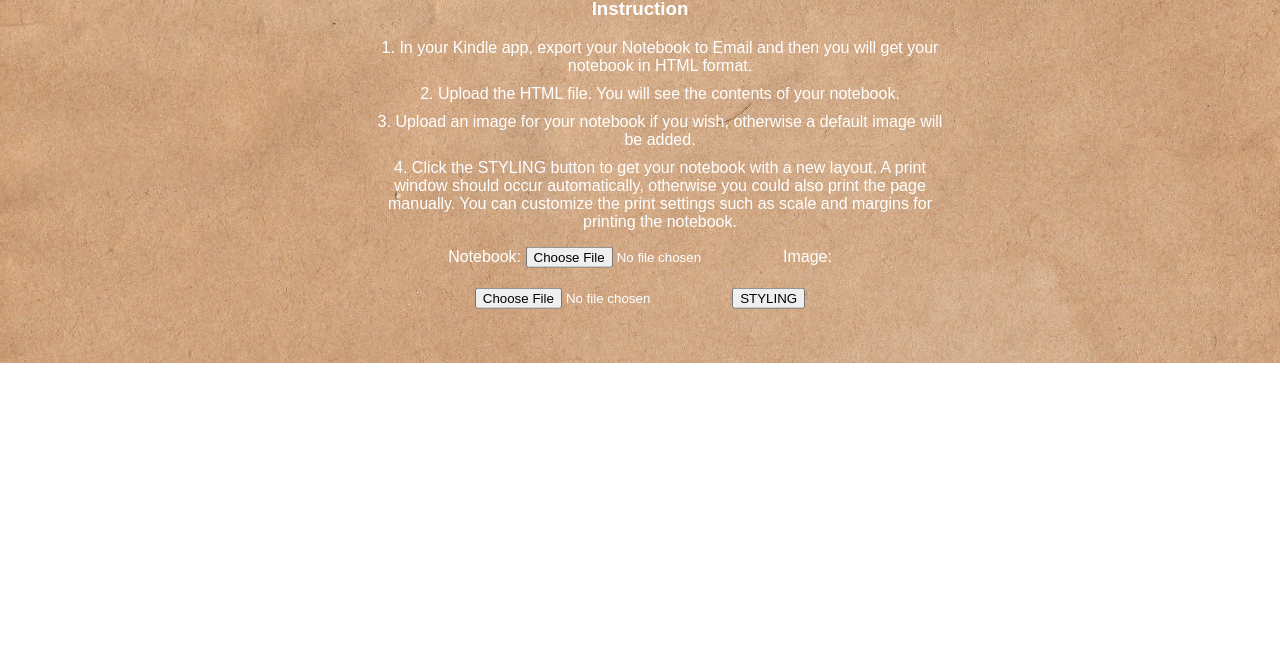
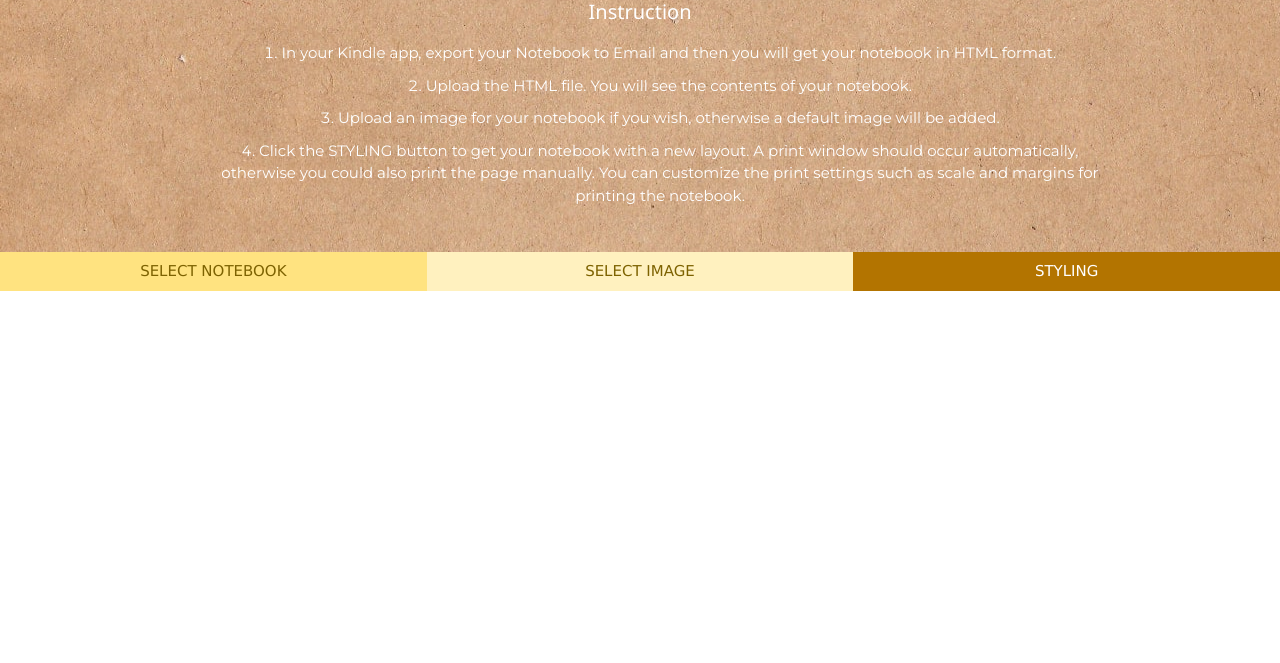
Before and after one commit to petra0522/petra0522.github.io, a website: page kindle_notebook/index.html in a window 1280 px wide. Shown: the part 137-800 px from the top of the page. Drawn offline with nearby package versions, Linux system fonts and the light colour scheme.

Commit message:
changed files for kindle notebook project

```diff
--- a/kindle_notebook/index.html
+++ b/kindle_notebook/index.html
@@ -1,67 +1,33 @@
 <!DOCTYPE html>
 <html>
-<head>
-<meta charset="utf-8">
-<title>Layout for Kindle Notebook</title>
+<meta charset="UTF-8">
+<meta name="viewport" content="width=device-width, initial-scale=1">
+<link rel="stylesheet" href="https://www.w3schools.com/w3css/4/w3.css">
+<link rel="stylesheet" href="https://cdnjs.cloudflare.com/ajax/libs/font-awesome/4.6.3/css/font-awesome.min.css">
+<link rel="stylesheet" href="https://fonts.googleapis.com/css?family=Montserrat">
 <script src="https://code.jquery.com/jquery-3.5.0.js"></script>
 <style type="text/css" media="print">
     .no-print { display: none; }
-    .bg { display: none; }
 </style>
 <style>
-    html,body{
-        margin:0;
-        padding:0;
+   #instruction {
+        color: white;
+        font-family: Montserrat, sans-serif;
     }
-    #operator {
-        text-align: center;
-        list-style-position: inside;
-        text-align: center;
-        position: absolute;
-        top: 50%;
-        left: 50%;
-        transform: translate(-50%, -50%);
-        color: white;
-        font-family: Arial, Helvetica, sans-serif;
-    }
-    .bg {
-        background: url(BG.jpg) no-repeat center;
-        background-size: cover;
-        height: 500px;
-        position: relative;
-    }
-    .button {
-       margin-top: 20px;
-    }
-    /*
-    .button {
-        background-color: transparent;
-        color: white;
-        border: 1px solid white;
-        border-radius: 2px;
-        padding-left: 15px;
-        padding-right: 15px;
-        padding-top: 5px;
-        padding-bottom: 5px;
-        margin-top: 20px;
-    }
-
-    .button:hover {
-      background-color: lightsteelblue;
-      color: white;
-    }
-    */
     li {
         margin: 10px;
-    }
+        list-style-position: inside;
     }
 </style>
-</head>
 <body>
-    <div class="bg" >
-    <div id="operator" class="no-print">
-            <h1>New layout for your Kindle notebook</h1>
-            <h3>Instruction</h3>
+
+
+<!-- Band Description -->
+    <div class="no-print" id="operator">
+    <div id="instruction" style="background-image: url(BG.jpg); padding-top: 60px; padding-bottom: 30px">
+    <div class="w3-container w3-center w3-content" style="max-width:1000px">
+      <h1><b>New layout for your Kindle notebook</b></h1>
+                <h4>Instruction</h4>
                 <ol>
                     <li>In your Kindle app, export your Notebook to Email and then you will get your notebook in HTML format.</li>
                     <li>Upload the HTML file. You will see the contents of your notebook.</li>
@@ -69,35 +35,26 @@
                     <li>Click the STYLING button to get your notebook with a new layout. A print window should occur automatically, otherwise you could also print the page manually.
                         You can customize the print settings such as scale and margins for printing the notebook.</li>
                 </ol>
-            <!--
-            <div>
-            <label for="upload" class="btn">Select notebook</label>
-            <input id="upload" style="visibility:hidden;" type="file">
-            <label for="picField" class="btn">Select image</label>
-            <input id="picField" style="visibility:hidden;" type="file">
-            <img id="outImage" style="height: 80px">
     </div>
-            -->
-
-            <div>
-            Notebook: <input type="file" id="upload" accept=".html">
-            Image: <input type="file" id="picField" accept="image/*">
-            <button id="styling" class="button">STYLING</button>
     </div>
-
-
-        <!--
-            <button id="print" onclick="window.print()">Print Notebook</button>
-        -->
-
+    <div class="W3-row-padding w3-center">
+            <div class="w3-third">
+                <label for="upload" class="w3-button w3-block" style="background-color: #ffe380; color: #7d6200">SELECT NOTEBOOK</label>
+                <input type="file" id="upload" accept=".html" style="visibility:hidden;">
+            </div>
+            <div class="w3-third">
+                <label for="picField" class="w3-button w3-block" style="background-color: #fff1bf; color: #7d6200">SELECT IMAGE</label>
+                <input type="file" id="picField" accept="image/*" style="visibility:hidden;">
+            </div>
+            <div class="w3-third">
+                <button id="styling" class="w3-button w3-block" style="background-color: #b37400; color: white">STYLING</button>
+            </div>
         </div>
     </div>
     <img id="outImage" class="no-print" style="height: 80px; display: none" >
-    <h3 id="content" class="no-print" style="text-align: center"></h3>
-
+    <div class="w3-container w3-center"><h3 id="content" class="no-print" ></h3></div>
     <div id="loaded">
     </div>
-
 <script>
     var content;
     document.getElementById('upload').addEventListener('change', readFileAsString)
```
Also changed, not shown: img/portfolio/01-full.png, img/portfolio/01-full_.jpg (deleted), img/portfolio/01-thumbnail.jpg, img/portfolio/01-thumbnail_.jpg (added), img/portfolio/02-full_.jpg (deleted), img/portfolio/02-thumbnail_.jpg (deleted), img/portfolio/03-thumbnail_.jpg (deleted), img/portfolio/04-full_.jpg (deleted), 4 other files. Lines whose indentation alone changed are shown as unchanged.
